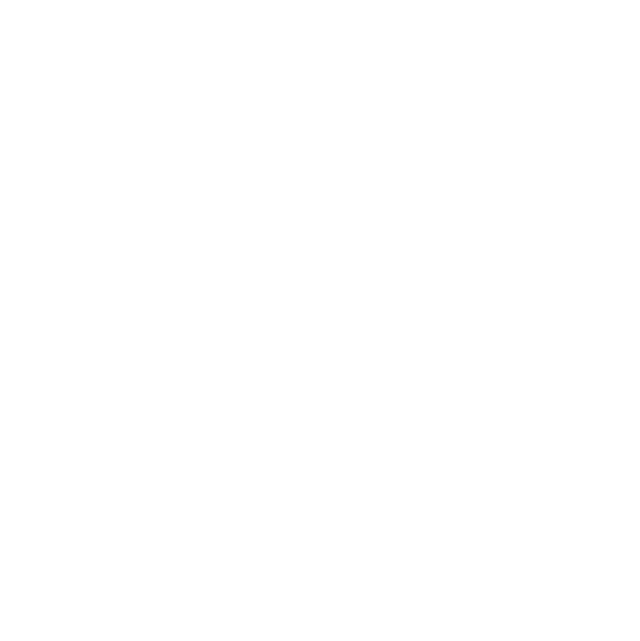
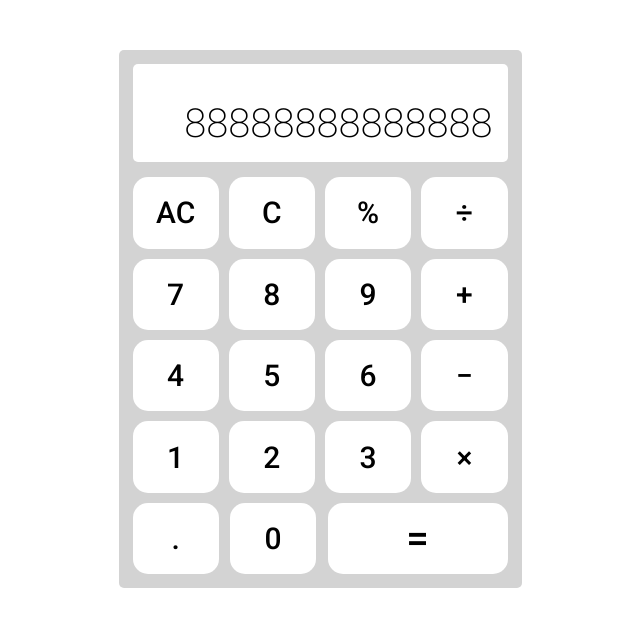
Before and after one commit to AshishChaudhary01/calculator, a plain HTML site: page index.html in a window 1280 px wide. Shown: the whole page, without its empty margins (320-960 px from the left). Drawn offline with Linux system fonts and the light colour scheme.

Commit message:
Add calculator UI and add minimal style to it

```diff
--- a/assets/style.css
+++ b/assets/style.css
@@ -0,0 +1,75 @@
+*{
+  font-family: Roboto, Lato;
+}
+
+body{
+  margin: 0;
+}
+
+section{
+  padding: 50px 100px;
+}
+
+.center{
+  display: flex;
+  align-items: center;
+  justify-content: center;
+}
+
+.br-5{
+  border-radius: 5px;
+}
+
+.calc-container{
+  width: 375px;
+  height: 510px;
+  background-color: lightgrey;
+  padding: 14px;
+  display: flex;
+  flex-direction: column;
+  justify-content: space-around;
+}
+
+.display{
+  background-color: white;
+  width: auto;
+  height: 100px;
+  display: flex;
+  justify-content: end;
+  align-items: end;
+  padding: 15px;
+  font-size: 40px;
+  box-sizing: border-box;
+  overflow: hidden;
+  font-weight: 200;
+}
+
+.buttons-container{
+  height: 80%;
+  width: 100%;
+  display: flex;
+  justify-content: space-between;
+  flex-wrap: wrap;
+  gap: 10px;
+  padding-top: 15px;
+}
+
+.buttons-container button{
+  width: 23%;
+  height: 18%;
+  font-size: 30px;
+  font-weight: 500;
+  border-radius: 15px;
+  border: none;
+  background-color: rgb(255, 255, 255);
+}
+
+.buttons-container button:hover{
+  opacity: 0.7;
+  border-radius: 5px;
+}
+
+#equals{
+  width: 48%;
+  font-size: 40px;
+}
--- a/index.html
+++ b/index.html
@@ -5,9 +5,44 @@
   <meta name="viewport" content="width=device-width, initial-scale=1.0">
   <title>Calculator</title>
   <link rel="stylesheet" href="assets/style.css">
+
+  <!-- Import fonts -->
+  <link rel="preconnect" href="https://fonts.googleapis.com">
+  <link rel="preconnect" href="https://fonts.gstatic.com" crossorigin>
+  <link href="https://fonts.googleapis.com/css2?family=Roboto:ital,wght@0,100..900;1,100..900&display=swap" rel="stylesheet">
+  <link href="https://fonts.googleapis.com/css2?family=Lato:ital,wght@0,100;0,300;0,400;0,700;0,900;1,100;1,300;1,400;1,700;1,900&family=Roboto:ital,wght@0,100..900;1,100..900&display=swap" rel="stylesheet">
 </head>
 <body>
-
+  <section class="center">
+    <div class="main container">
+      <div class="calc-container br-5">
+        <div class="display br-5">
+          88888888888888
+        </div>
+        <div class="buttons-container">
+          <button class="operator" id="all-clear">AC</button>
+          <button class="operator" id="clear">C</button>
+          <button class="operator" id="remainder">%</button>
+          <button class="operator" id="divide">&divide;</button>
+          <button class="digit" id="digit-7">7</button>
+          <button class="digit" id="digit-8">8</button>
+          <button class="digit" id="digit-9">9</button>
+          <button class="operator" id="add">&plus;</button>
+          <button class="digit" id="digit-4">4</button>
+          <button class="digit" id="digit-5">5</button>
+          <button class="digit" id="digit-6">6</button>
+          <button class="operator" id="subtract">&minus;</button>
+          <button class="digit" id="digit-1">1</button>
+          <button class="digit" id="digit-2">2</button>
+          <button class="digit" id="digit-3">3</button>
+          <button class="operator" id="multiply">&times;</button>
+          <button id="decimal">.</button>
+          <button class="digit" id="digit-0">0</button>
+          <button class="equals" id="equals">&equals;</button>
+        </div>
+      </div>
+    </div>
+  </section>
   <script src="assets/script.js"></script>
 </body>
 </html>
```
Also changed, not shown: assets/images/calculator-design-reference.png (added).
